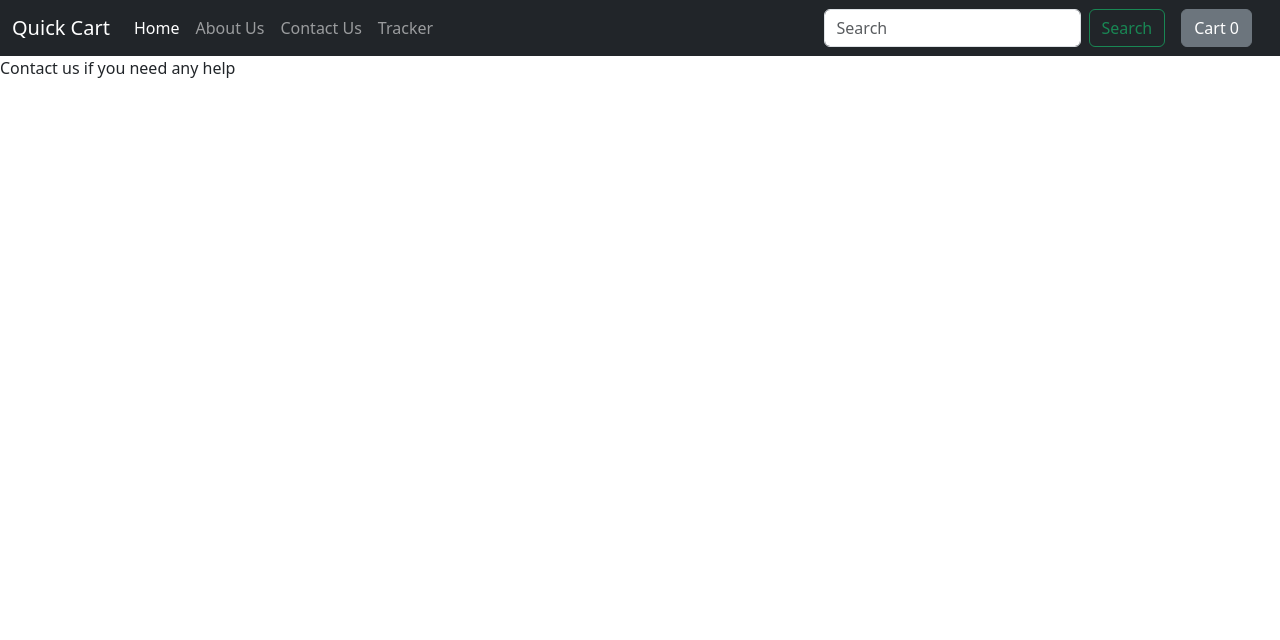
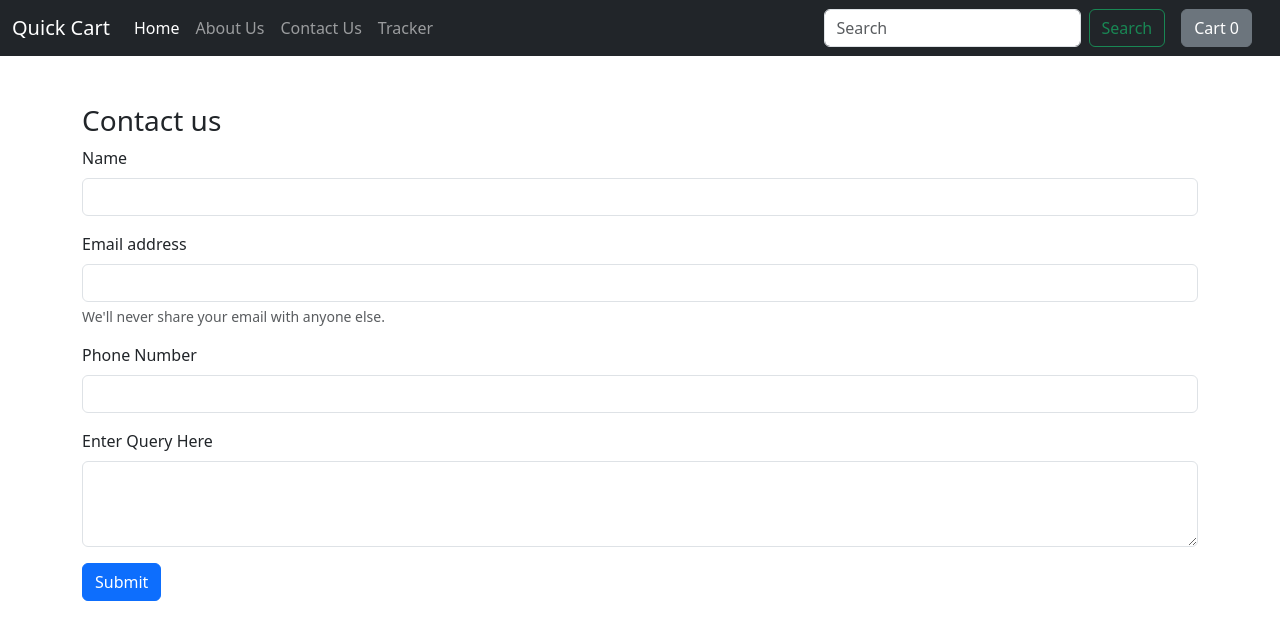
Before and after one commit to venuchilukala/QuickCart, a Django app: page /shop/contact/ in a window 1280 px wide. Shown: the top 640 px of the page. Run offline with Django 5.2, Linux system fonts and the light colour scheme.

Commit message:
Added few endpoints & db reseted

```diff
--- a/shop/admin.py
+++ b/shop/admin.py
@@ -1,6 +1,8 @@
 from django.contrib import admin
 
 # Register your models here.
-from .models import Product
+
+from .models import Product, Contact
 
 admin.site.register(Product)
+admin.site.register(Contact)
--- a/shop/templates/shop/contact.html
+++ b/shop/templates/shop/contact.html
@@ -2,4 +2,33 @@
 
 {% block title %} Contact {% endblock %}
 
-{% block body %} Contact us if you need any help {% endblock %}
+{% block body %}
+
+<div class="container my-5">
+    <h3>Contact us</h3>
+    <form action="/shop/contact/" method="post">
+        {% csrf_token %}
+        <div class="mb-3">
+            <label for="username" class="form-label">Name</label>
+            <input type="text" class="form-control" id="username" name="username" aria-describedby="emailHelp">
+        </div>
+        <div class="mb-3">
+            <label for="useremail" class="form-label">Email address</label>
+            <input type="email" class="form-control" id="useremail" name="useremail" aria-describedby="emailHelp">
+            <div id="emailHelp" class="form-text">We'll never share your email with anyone else.</div>
+        </div>
+        <div class="mb-3">
+            <label for="number" class="form-label">Phone Number</label>
+            <input type="tel" class="form-control" id="number" name="number">
+        </div>
+        <div class="mb-3">
+            <label for="query" class="form-label">Enter Query Here</label>
+            <textarea class="form-control" id="query" rows="3" name="query"></textarea>
+        </div>
+
+        <button type="submit" class="btn btn-primary">Submit</button>
+    </form>
+</div>
+
+
+{% endblock %}
--- a/shop/views.py
+++ b/shop/views.py
@@ -1,6 +1,6 @@
 from django.shortcuts import render
 from django.http import HttpResponse
-from .models import Product
+from .models import Product, Contact
 from math import ceil
 
 # Create your views here.
@@ -41,6 +41,14 @@ def about(request):
     return render(request, 'shop/about.html')
 
 def contact(request):
+    if request.method == 'POST':
+        name = request.POST.get('username', '')
+        email = request.POST.get('useremail', '')
+        phone = request.POST.get('number', '')
+        query = request.POST.get('query', '')
+
+        contact = Contact(name=name, email=email, phone=phone, desc=query)
+        contact.save()
     return render(request, 'shop/contact.html')
 
 def tracker(request):
```
Also changed, not shown: shop/models.py (+15 -2 lines), Resourses.md (added), db.sqlite3, media/shop/images/CT-6.jpg (added), media/shop/images/kettle_cAMYHqJ.jpg (added).
